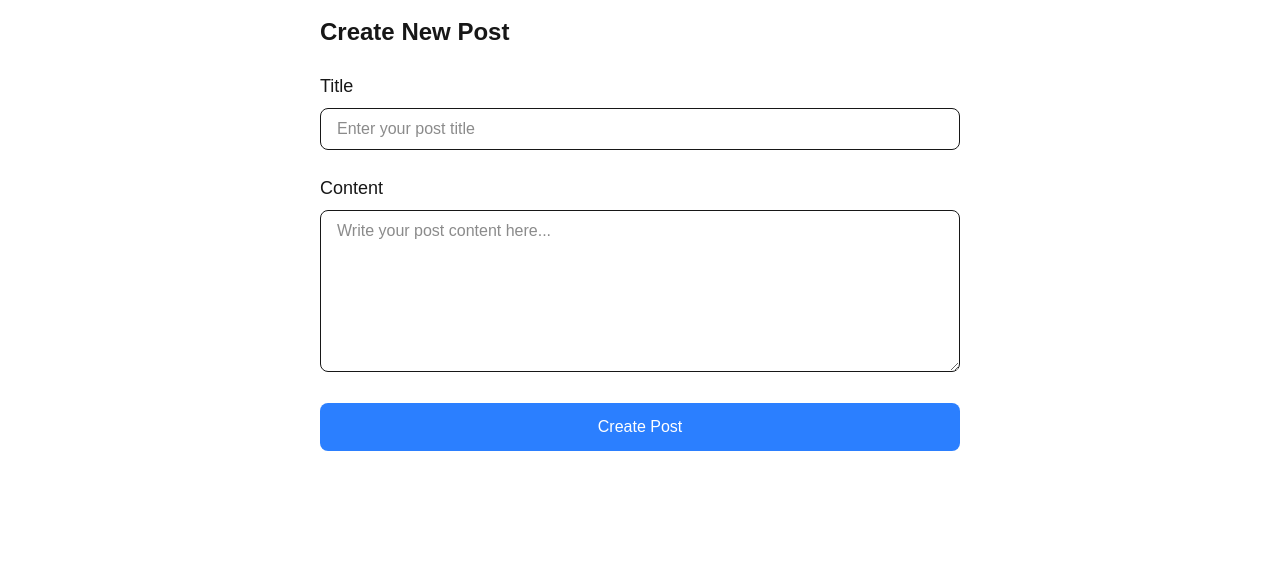
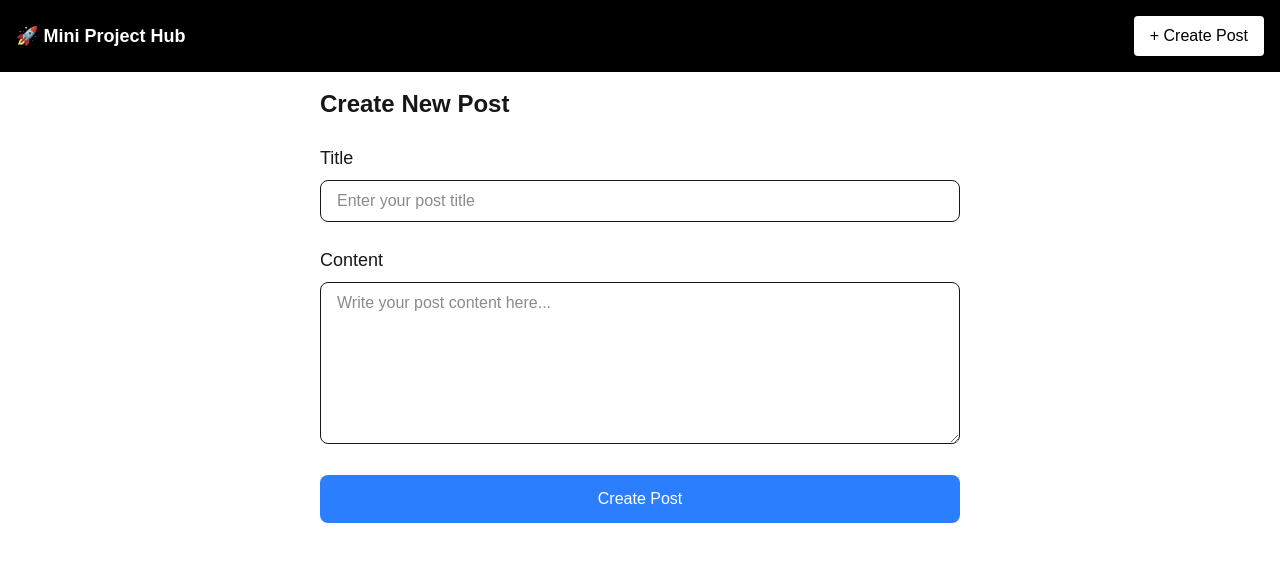
Before and after one commit to guvvalanaresh/user-posts, a Next.js app: page /posts/new in a window 1280 px wide. Shown: the top 562 px of the page. Built offline with nearby package versions, Linux system fonts and the light colour scheme.

Commit message:
Created Navbar and Postcard for webpage

```diff
--- /dev/null
+++ b/app/components/Navbar.tsx
@@ -0,0 +1,21 @@
+// components/Navbar.tsx
+"use client";
+
+import Link from "next/link";
+
+export default function Navbar() {
+  return (
+    <nav className="bg-black text-white p-4 flex justify-between items-center">
+      <Link href="/" className="text-lg font-bold">
+        🚀 Mini Project Hub
+      </Link>
+
+      <Link
+        href="/posts/new"
+        className="bg-white text-black px-4 py-2 rounded hover:bg-gray-200 transition"
+      >
+        + Create Post
+      </Link>
+    </nav>
+  );
+}
--- /dev/null
+++ b/app/components/PostCard.tsx
@@ -0,0 +1,25 @@
+// components/PostCard.tsx
+import Link from "next/link";
+
+// We should specify the type of table attributes before passing as props or you can use any.
+type PostCardProps = {
+  id: string | number;
+  title: string;
+  content: string;
+};
+
+export default function PostCard({ id, title, content }: PostCardProps) {
+  return (
+    <div className="border p-4 rounded-lg bg-white shadow hover:shadow-lg transition">
+      <h2 className="text-xl font-semibold">{title}</h2>
+      <p className="text-gray-600">{content.substring(0, 80)}...</p>
+
+      <Link
+        href={`/posts/${id}`}
+        className="text-blue-600 mt-2 inline-block hover:underline"
+      >
+        Read more →
+      </Link>
+    </div>
+  );
+}
--- a/app/layout.tsx
+++ b/app/layout.tsx
@@ -1,6 +1,7 @@
 import type { Metadata } from "next";
 import { Geist, Geist_Mono } from "next/font/google";
 import "./globals.css";
+import Navbar from "./components/Navbar";
 
 const geistSans = Geist({
   variable: "--font-geist-sans",
@@ -27,6 +28,7 @@ export default function RootLayout({
       <body
         className={`${geistSans.variable} ${geistMono.variable} antialiased`}
       >
+        <Navbar />
         {children}
       </body>
     </html>
```
